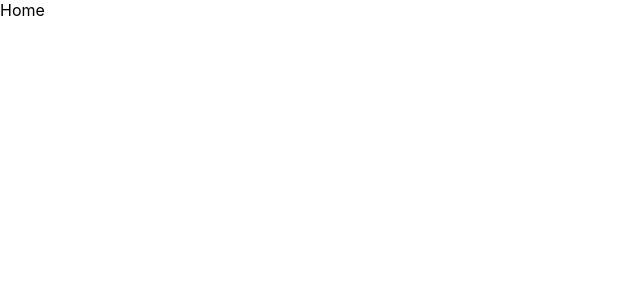
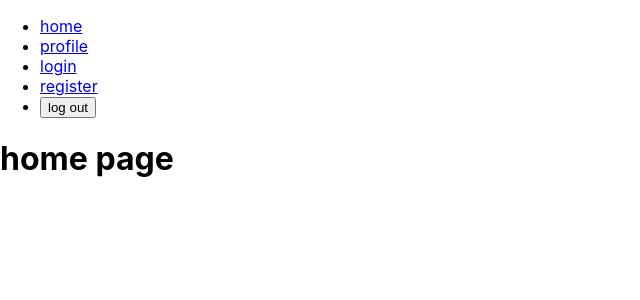
Before and after one commit to erfan74sh/notash-intervie-project, a React (Create React App) app: page / in a window 1280 px wide. Shown: the top 300 px of the page, without its empty margins (0-640 px from the left). Built offline with nearby package versions, Linux system fonts and the light colour scheme.

Commit message:
add Header component to Home page

```diff
--- a/src/pages/Home.js
+++ b/src/pages/Home.js
@@ -1,7 +1,12 @@
 import React from "react";
+import Header from "../components/Header/Header";
 
 const Home = () => {
-	return <div>Home</div>;
+	return (
+		<div>
+			<Header />
+		</div>
+	);
 };
 
 export default Home;
```
